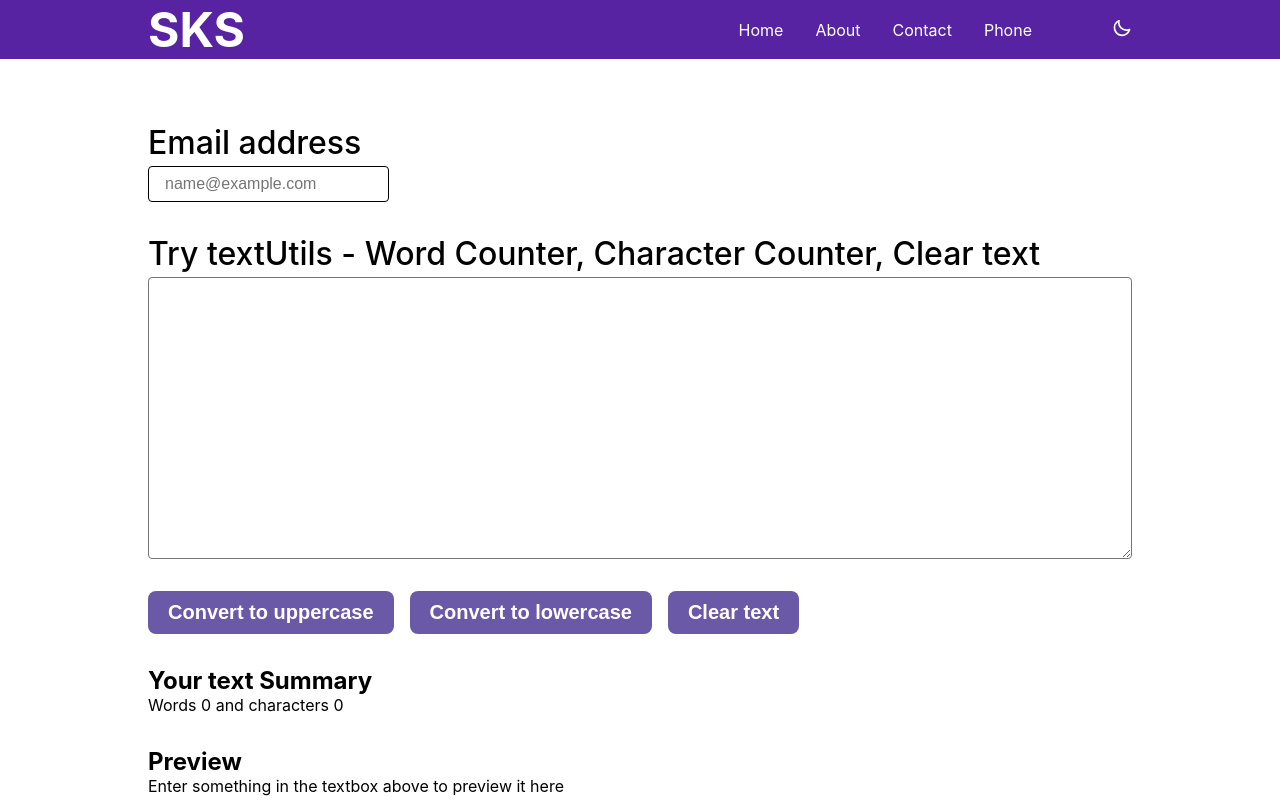
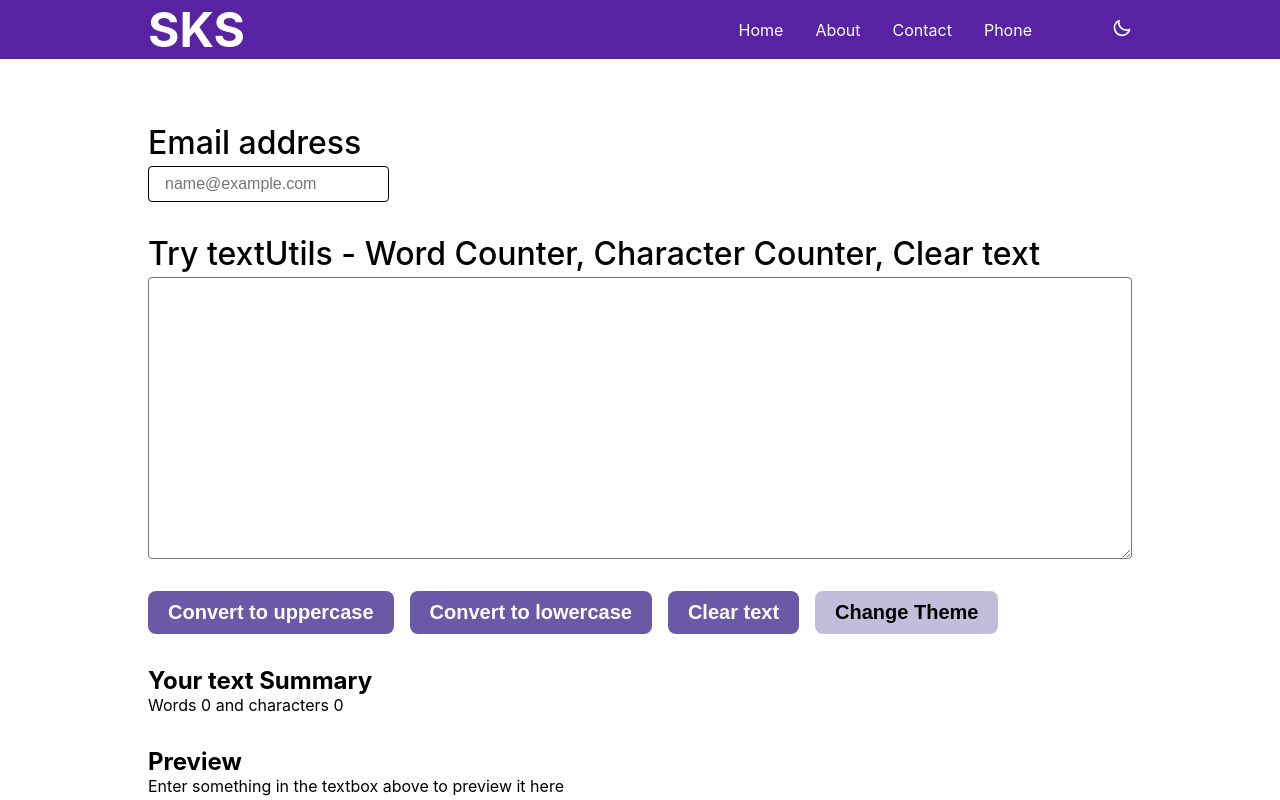
Before and after one commit to suraj-sks27/textUtils-react-app, a React (Create React App) app: page / in a window 1280 px wide. Built offline with nearby package versions, Linux system fonts and the light colour scheme.

Commit message:
theme-change

```diff
--- a/src/components/Form.css
+++ b/src/components/Form.css
@@ -63,6 +63,14 @@
   outline: 1px solid hsl(252, 30%, 50%);
 }
 
+#theme-btn {
+  background-color: hsl(252, 30%, 80%);
+  color: black;
+}
+#theme-btn:hover {
+  background-color: hsl(252, 30%, 70%);
+}
+
 button {
   padding: 10px 20px;
   font-size: 1.25rem;
--- a/src/components/Form.js
+++ b/src/components/Form.js
@@ -30,6 +30,12 @@ export default function Form(props) {
     setText(event.target.value);
   };
 
+  const handleTheme = () => {
+    const textarea = document.querySelector('#text');
+
+    textarea.classList.toggle('dark-mode');
+  };
+
   return (
     <div className="container form-container">
       <h1 className="form-heading">{props.heading}</h1>
@@ -55,6 +61,9 @@ export default function Form(props) {
         <button onClick={handelUpClick}>Convert to uppercase</button>
         <button onClick={handelLowClick}>Convert to lowercase</button>
         <button onClick={handelClearClick}>Clear text</button>
+        <button id="theme-btn" onClick={handleTheme}>
+          Change Theme
+        </button>
       </div>
 
       <div>
--- a/src/components/Navbar.js
+++ b/src/components/Navbar.js
@@ -28,8 +28,10 @@ export default function Navbar(props) {
 
     document.querySelector('body').classList.toggle(newTheme);
     //if the component contains textarea then only apply this
-    if (textarea) {
-      textarea.classList.toggle(newTheme);
+    if (document.querySelector('body').classList.contains(newTheme)) {
+      textarea.classList.add(newTheme);
+    } else {
+      textarea.classList.remove(newTheme);
     }
 
     //changing icon
```
